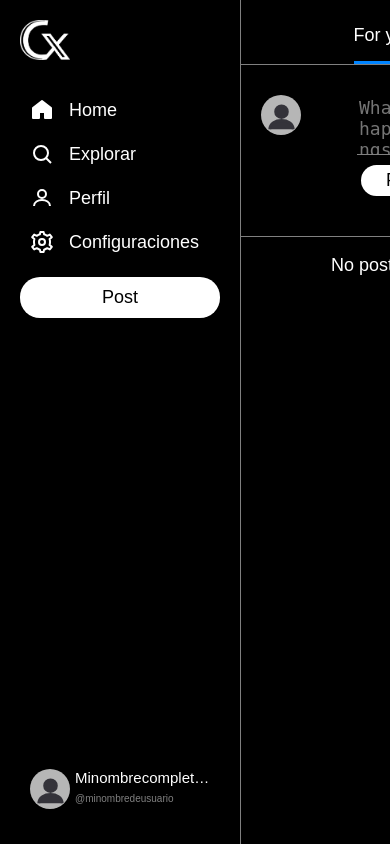
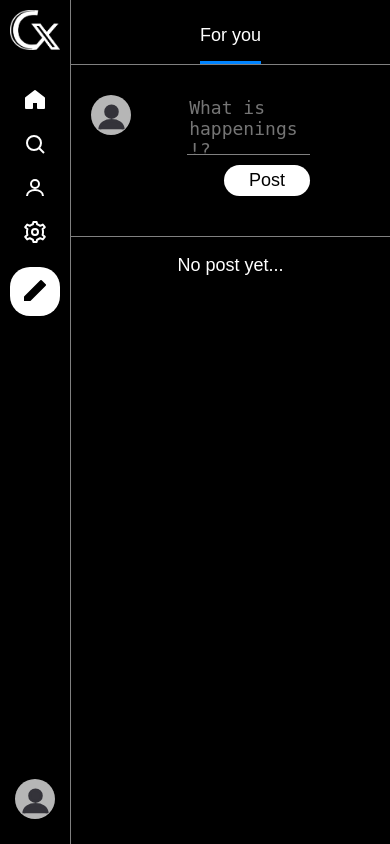
Before and after one commit to MarcosDPG/copyX, a Django app: page / in a window 390 px wide; the page is wider, and only the part inside the window is pictured. Run offline with Django 4.2, Linux system fonts and the light colour scheme.

Commit message:
perf(frontend): Add movil style to template page

```diff
--- a/frontend/static/css/base.css
+++ b/frontend/static/css/base.css
@@ -43,10 +43,6 @@ body {
     text-decoration: none;
     display: flex;
     align-items: center;
-}
-
-.sidebar ul li a i {
-    margin-right: 10px;
 }
 
 .sidebar ul li:hover a {
--- /dev/null
+++ b/frontend/static/css/base_movil.css
@@ -0,0 +1,42 @@
+@media screen and (max-width: 1080px) {
+
+    .sidebar {
+        width: auto;
+        padding: 10px;
+    }
+
+    .sidebar ul li, .btn, #my_account {
+        border-radius: 20px;
+        margin: 10px 0;
+        padding: 5px;
+    }
+
+    .sidebar ul li a {
+        justify-content: center;
+    }
+
+    .nav-link span {
+        display: none;
+    }
+
+    .sidebar .btn {
+        width: auto;
+        padding: 10px;
+    }
+
+    .btn .icon {
+        display: block;
+    }
+
+    .btn:has(> .icon) span {
+        display: none;
+    }
+
+    #my_account div #name {
+        display: none;
+    }
+
+    #my_account div p {
+        display: none;
+    }
+}
--- a/frontend/templates/base.html
+++ b/frontend/templates/base.html
@@ -6,6 +6,7 @@
     <title>copyX</title>
     {% load static %}
     <link rel="stylesheet" href="{% static 'css/base.css' %}">
+    <link rel="stylesheet" href="{% static 'css/base_movil.css' %}">
     <script defer src="{% static 'js/base.js' %}"></script>
 </head>
 <body>
```
